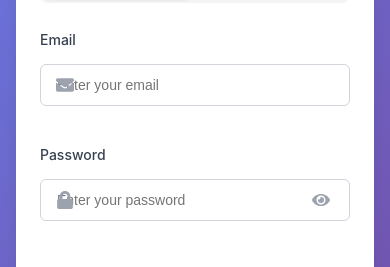
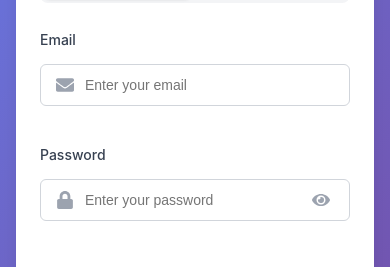
Before and after one commit to infocravorasolutions-code/N.D-Enterprise, a React (Vite) app in the folder frontend/: page /login in a window 390 px wide. Shown: the part 303-570 px from the top of the page. Built offline with nearby package versions, Linux system fonts and the light colour scheme.

Commit message:
style: add horizontal padding to input-wrapper form fields for consistent icon spacing

```diff
--- a/frontend/src/pages/Login.css
+++ b/frontend/src/pages/Login.css
@@ -169,6 +169,11 @@
   box-sizing: border-box;
 }
 
+.input-wrapper .form-input {
+  padding-left: 44px;
+  padding-right: 44px;
+}
+
 .form-input:focus {
   outline: none;
   border-color: #8b5cf6;
@@ -260,4 +265,9 @@
     height: 40px;
     font-size: 20px;
   }
+
+  .input-wrapper .form-input {
+    padding-left: 44px;
+    padding-right: 44px;
+  }
 }
```
